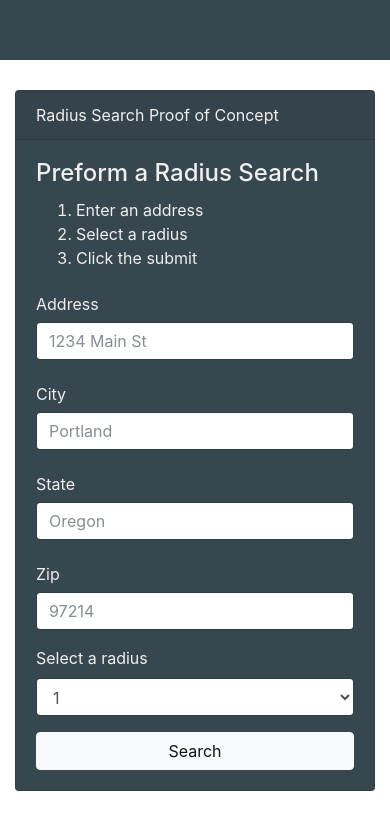
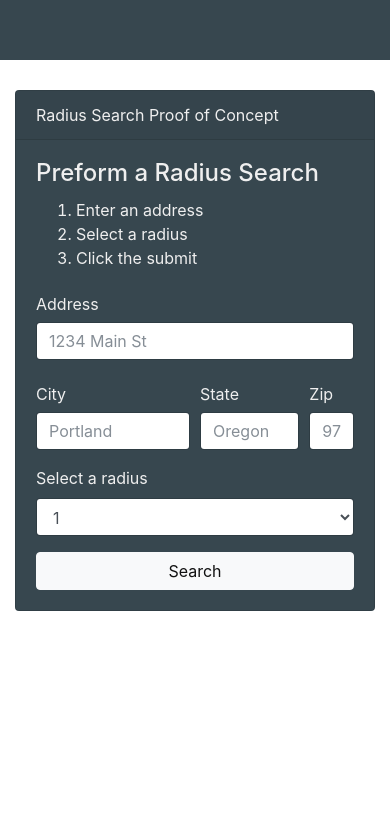
Before and after one commit to CodingTea17/radius-search-website, a plain HTML site: page index.html in a window 390 px wide. Drawn offline with Linux system fonts and the light colour scheme; some packages are replaced by stand-ins of ours.

Commit message:
modify the grid

```diff
--- a/index.html
+++ b/index.html
@@ -31,15 +31,15 @@
                   <input type="text" class="form-control" id="inputAddress" placeholder="1234 Main St">
                 </div>
                 <div class="form-row">
-                  <div class="form-group col-md-6">
+                  <div class="form-group col-6">
                     <label for="inputCity" class="col-form-label">City</label>
                     <input type="text" class="form-control" id="inputCity" placeholder="Portland">
                   </div>
-                  <div class="form-group col-md-4">
+                  <div class="form-group col-4">
                     <label for="inputState" class="col-form-label">State</label>
                     <input type="text" class="form-control" id="inputState" placeholder="Oregon">
                   </div>
-                  <div class="form-group col-md-2">
+                  <div class="form-group col-2">
                     <label for="inputZip" class="col-form-label">Zip</label>
                     <input type="text" class="form-control" id="inputZip" placeholder="97214">
                   </div>
```
